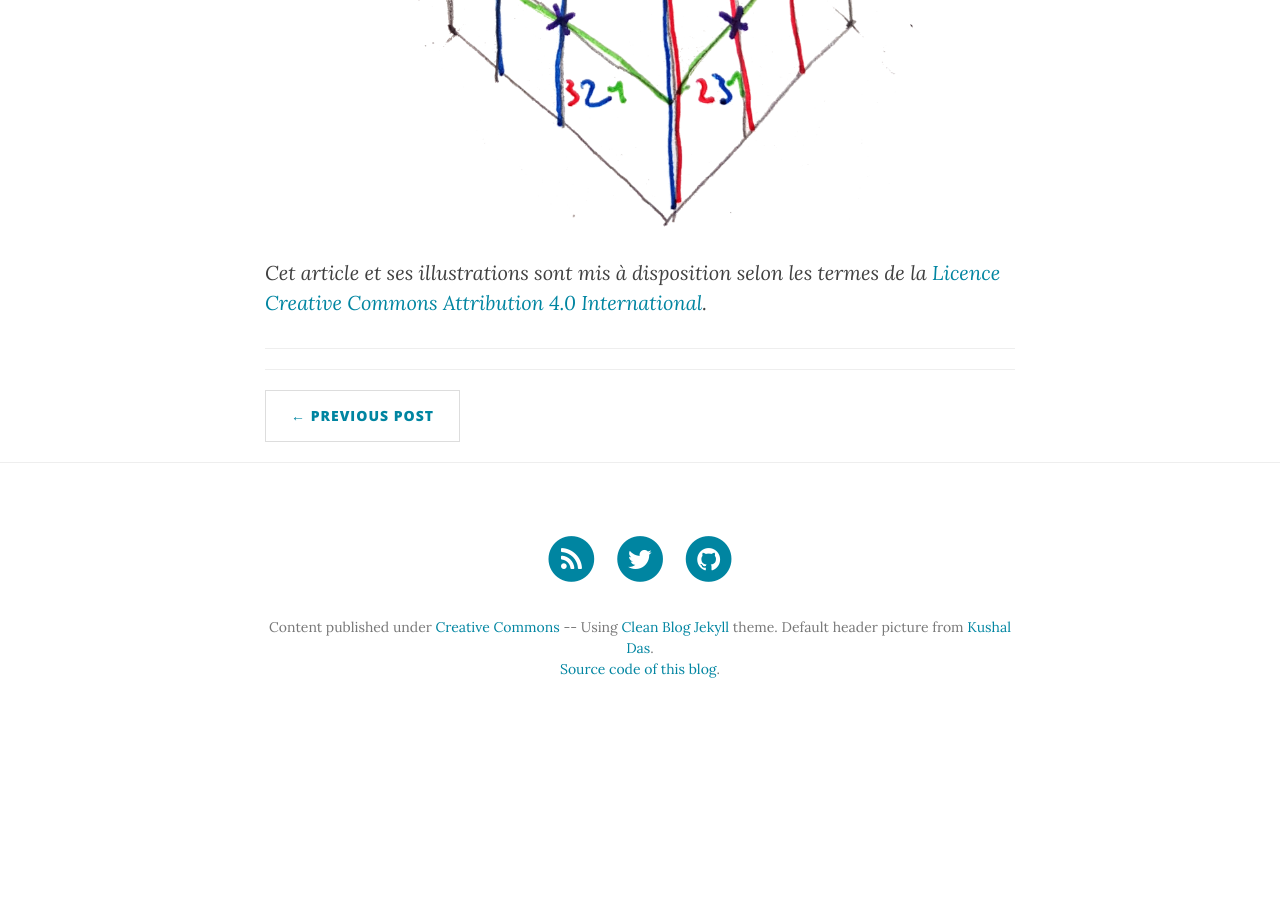
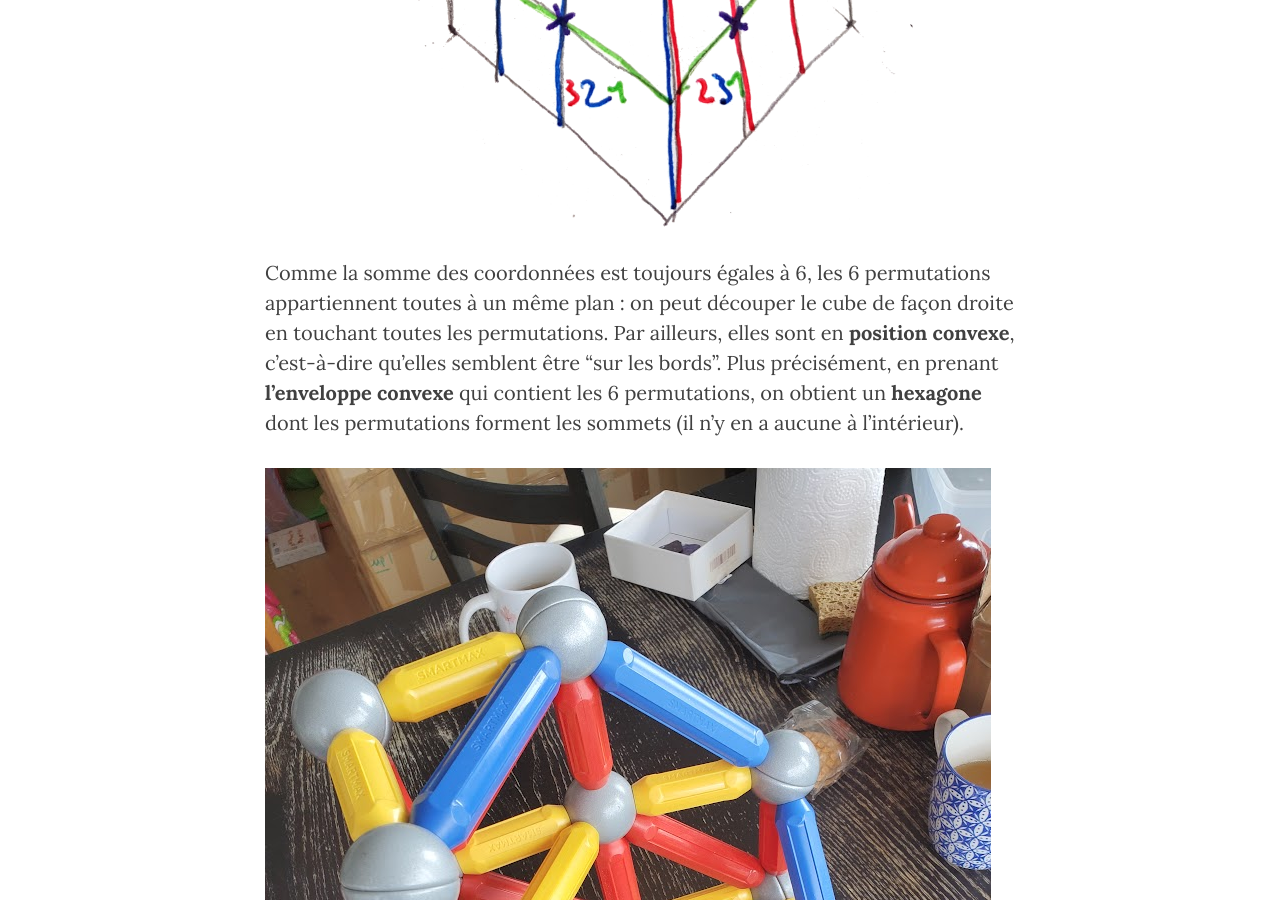
Before and after one commit to VivianePons/vivianepons.github.com, a Jekyll site: the page built from _posts/2025-09-05-perm.md, in a window 1280 px wide and 900 px high, scrolled down 2726 px. Built offline with Jekyll 4.4.1, drawn with Linux system fonts in a browser that asks for light colours; nearby versions of some CDN libraries; formulas are drawn with MathJax 3; comment, search, counter and statistics services are not loaded; before the commit the page ends 3471 px from its top, so only the background shows below that; some of the changed text lies outside the part shown.

Commit message:
Suite poste

```diff
--- a/_posts/2025-09-05-perm.md
+++ b/_posts/2025-09-05-perm.md
@@ -35,8 +35,12 @@ permutations d'un ensemble de taille $n$. Pour $n=3$, on trouve $3 \times 2 \tim
 
 # Des sommets dans l'espace
 
-Reprenons nos 6 permutations de tout à l'heure et interprétons les comme des points dans un espace à 3 dimensions. Par exemple, la permutation $2,1,3$ donne $x=2$, $y=1$ et $z=3$. Voilà ce que ça donne :
+Reprenons nos 6 permutations de tout à l'heure et interprétons les comme des points dans un espace à 3 dimensions. Par exemple, la permutation $2,1,3$ donne $x=2$, $y=1$ et $z=3$. Voilà ce que ça donne sur un cube :
 
 ![Dessin à la main plaçant les 6 permutations dans un repère en 2 dimension qui forment alors un hexagone](/img/perm/permutations_3d.png)
 
+Comme la somme des coordonnées est toujours égales à 6, les 6 permutations appartiennent toutes à un même plan : on peut découper le cube de façon droite en touchant toutes les permutations. Par ailleurs, elles sont en **position convexe**, c'est-à-dire qu'elles semblent être "sur les bords". Plus précisément, en prenant **l'enveloppe convexe** qui contient les 6 permutations, on obtient un **hexagone** dont les permutations forment les sommets (il n'y en a aucune à l'intérieur).
+
+![Photo de l'hexagone formé par les 6 permutations réalisé en 3 dimensions avec des jouets batons aimantés](/img/perm/perm3_picture.jpg)
+
 *Cet article et ses illustrations sont mis à disposition selon les termes de la [Licence Creative Commons Attribution 4.0 International](http://creativecommons.org/licenses/by/4.0/).*
```
